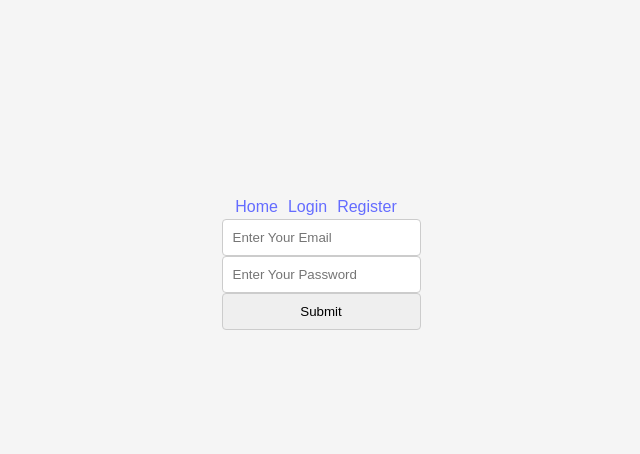
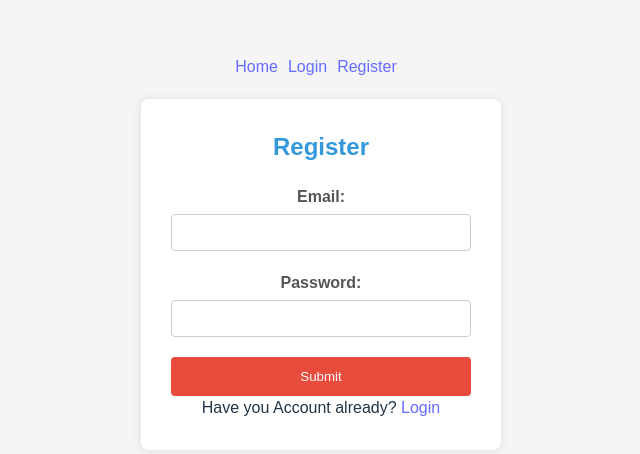
Before and after one commit to MDABDULLAH16/simple-firebase, a React (Vite) app: page /register in a window 1280 px wide. Shown: the part 138-592 px from the top of the page, without its empty margins (319-959 px from the left). Built offline with nearby package versions, Linux system fonts and the light colour scheme.

Commit message:
email verification done

```diff
--- a/src/Login/Login.jsx
+++ b/src/Login/Login.jsx
@@ -4,11 +4,13 @@ import {
   getAuth,
   GithubAuthProvider,
   GoogleAuthProvider,
+  sendEmailVerification,
   signInWithEmailAndPassword,
   signInWithPopup,
   signOut,
 } from "firebase/auth";
 import "./Logni.css";
+import { Link } from "react-router-dom";
 
 const Login = () => {
   const [user, setUser] = useState(null);
@@ -62,12 +64,19 @@ const Login = () => {
       .then((result) => {
         const logged = result.user;
         console.log(logged);
+        if (!logged.emailVerified) {
+          alert("email vaified first!!");
+          return;
+        }
         setUser(logged);
       })
       .catch((error) => {
         console.log(error);
       });
+    event.target.email.value = "";
+    event.target.password.value = "";
   };
+
   return (
     <div>
       <div className='login-container'>
@@ -82,6 +91,9 @@ const Login = () => {
             <input type='password' id='password' name='password' required />
           </div>
           <input type='submit' className='submit-button' />
+          <p>
+            Have'n You any Account ? <Link to='/register'>Register</Link>
+          </p>
         </form>
       </div>
       {user && (
--- /dev/null
+++ b/src/components/Register/Register.css
@@ -0,0 +1,85 @@
+body,
+h1,
+h2,
+p,
+label {
+  margin: 0;
+  padding: 0;
+}
+
+.login-container {
+  margin-top: 20px;
+  margin-bottom: 20px;
+}
+body {
+  font-family: "Arial", sans-serif;
+  background-color: #f5f5f5;
+  display: flex;
+  align-items: center;
+  justify-content: center;
+  height: 100vh;
+}
+
+.login-form {
+  background-color: #fff;
+  border-radius: 8px;
+  box-shadow: 0 0 10px rgba(0, 0, 0, 0.1);
+  padding: 30px;
+  width: 300px;
+  transition: transform 0.3s ease-in-out;
+}
+
+.login-form:hover {
+  transform: scale(1.05);
+}
+
+.form-title {
+  color: #3498db;
+  margin-bottom: 20px;
+  text-align: center;
+}
+
+.form-group {
+  margin-bottom: 20px;
+}
+
+label {
+  display: block;
+  font-weight: bold;
+  margin-bottom: 5px;
+  color: #555;
+}
+
+input {
+  width: 100%;
+  padding: 10px;
+  box-sizing: border-box;
+  border: 1px solid #ccc;
+  border-radius: 4px;
+  transition: border-color 0.3s ease-in-out;
+}
+
+input:focus {
+  border-color: #3498db;
+}
+
+.submit-button {
+  background-color: #e74c3c;
+  color: #fff;
+  padding: 12px;
+  border: none;
+  border-radius: 4px;
+  cursor: pointer;
+  width: 100%;
+  transition: background-color 0.3s ease-in-out;
+}
+
+.submit-button:hover {
+  background-color: #c0392b;
+}
+
+@media (max-width: 600px) {
+  .login-form {
+    width: 100%;
+  }
+}
--- a/src/components/Register/Register.jsx
+++ b/src/components/Register/Register.jsx
@@ -1,6 +1,11 @@
-import { createUserWithEmailAndPassword, getAuth } from "firebase/auth";
+import {
+  createUserWithEmailAndPassword,
+  getAuth,
+  sendEmailVerification,
+} from "firebase/auth";
 import React, { useState } from "react";
 import app from "../../firebase/firebase.init";
+import { Link } from "react-router-dom";
 
 const auth = getAuth(app);
 const Register = () => {
@@ -32,6 +37,7 @@ const Register = () => {
     createUserWithEmailAndPassword(auth, email, password)
       .then((result) => {
         const loggedUser = result.user;
+        sendVarificationEmail(result.user);
         console.log(loggedUser);
         setSuccess("User Register Done");
       })
@@ -42,25 +48,36 @@ const Register = () => {
     event.target.email.value = "";
     event.target.password.value = "";
   };
+  const sendVarificationEmail = (email) => {
+    sendEmailVerification(email)
+      .then((result) => {
+        console.log(result);
+        alert("verify your email");
+      })
+      .catch((error) => {
+        setError(error.message);
+      });
+  };
   return (
     <div>
-      <form onSubmit={handleSubmit}>
-        <input
-          type='email'
-          name='email'
-          id='email'
-          placeholder='Enter Your Email'
-        />
-        <br />
-        <input
-          type='password'
-          name='password'
-          id='password'
-          placeholder='Enter Your Password'
-        />
-        <br />
-        <input type='submit' name='submit' id='submit' />
-      </form>
+      <div className='login-container'>
+        <form onSubmit={handleSubmit} className='login-form unique-login-form'>
+          <h2 className='form-title'>Register</h2>
+          <div className='form-group unique-form-group'>
+            <label>Email:</label>
+            <input type='text' id='username' name='email' required />
+          </div>
+          <div className='form-group unique-form-group'>
+            <label>Password:</label>
+            <input type='password' id='password' name='password' required />
+          </div>
+          <input type='submit' className='submit-button' />
+          <p>
+            Have you Account already? <Link to='/login'>Login</Link>{" "}
+          </p>
+        </form>
+      </div>
+
       <p>
         {error}
         {success}
```
